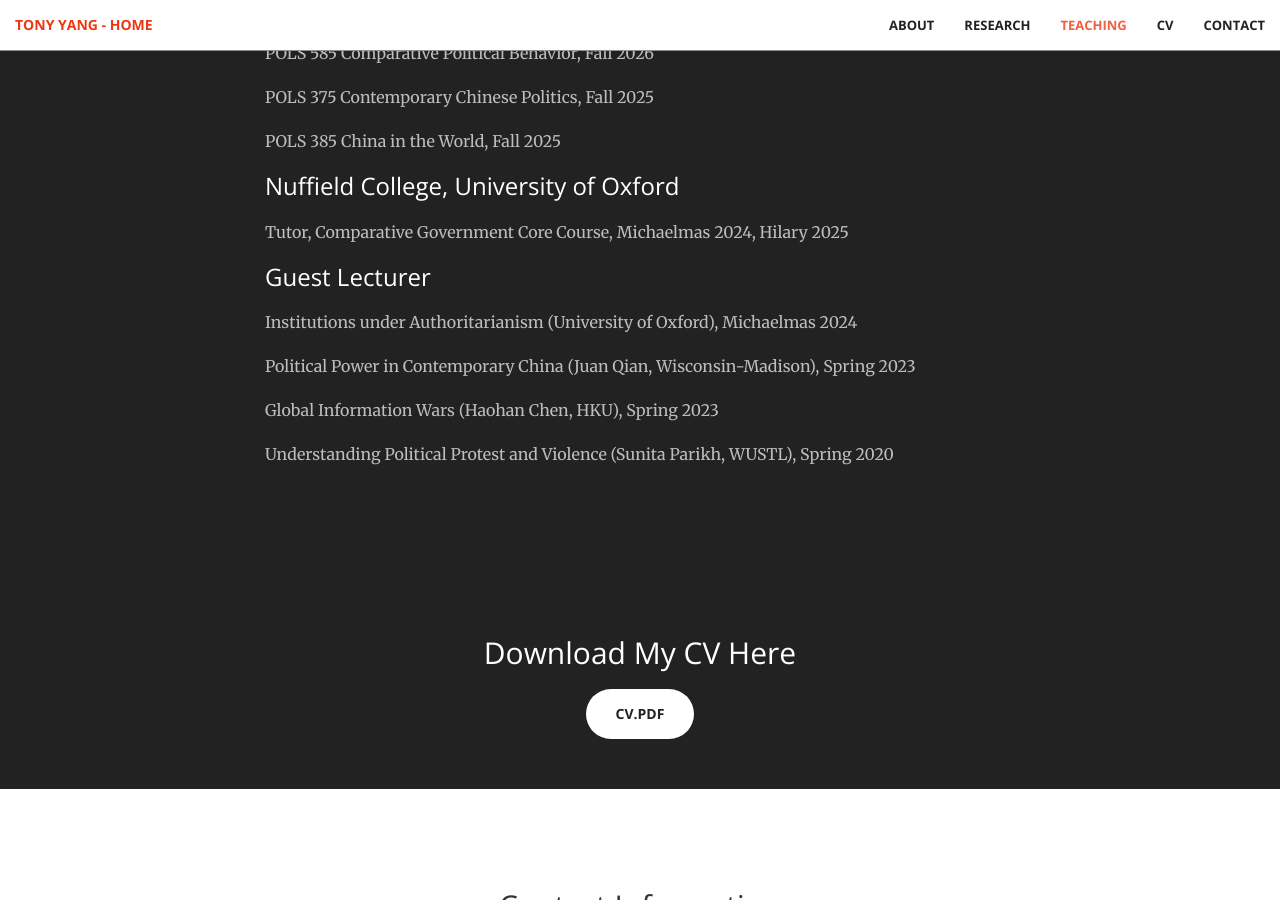
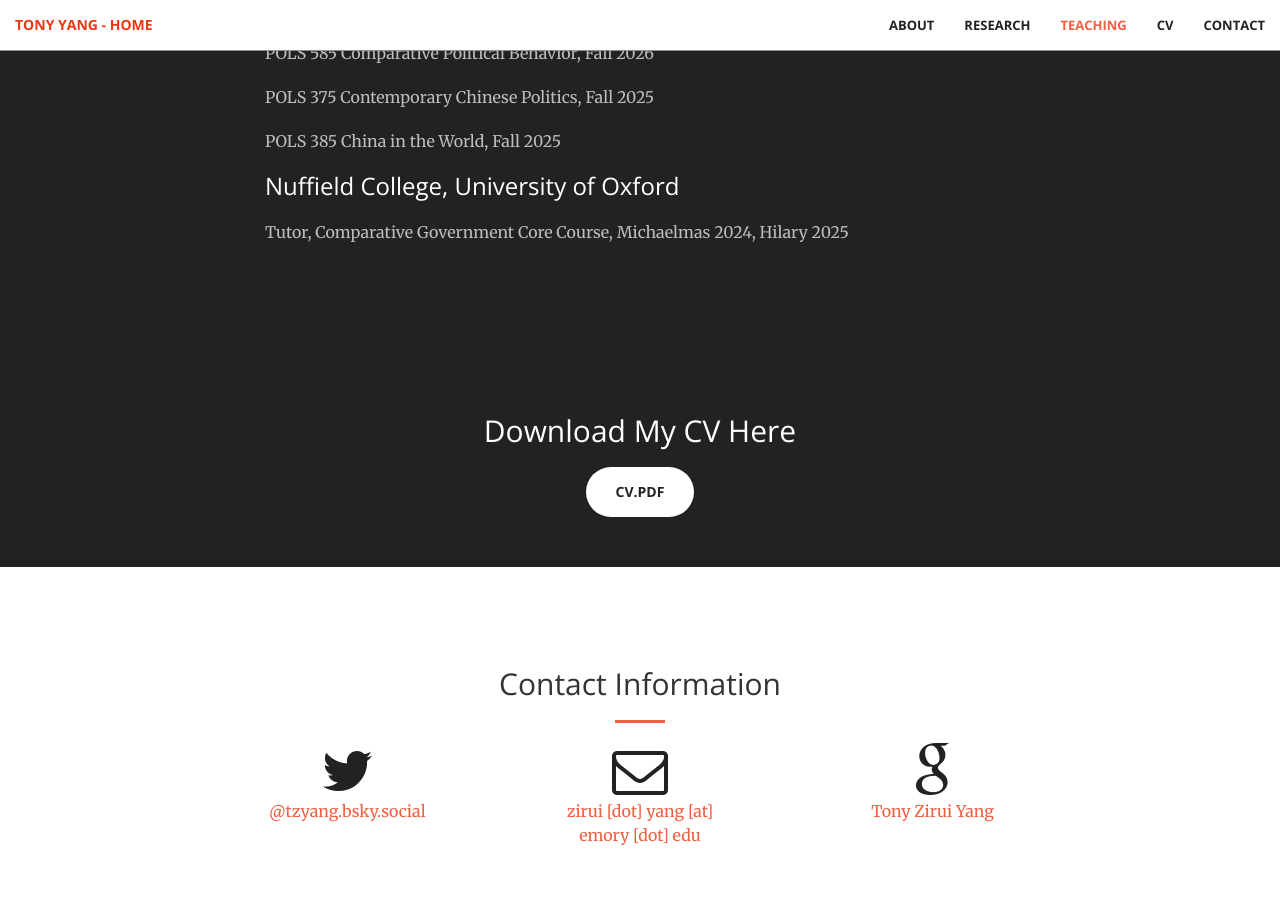
Before and after one commit to tonyhsfz/website, a Jekyll site: the page built from index.html, in a window 1280 px wide and 900 px high, scrolled down 3590 px. Built offline with Jekyll 4.4.1, drawn with Linux system fonts in a browser that asks for light colours.

Commit message:
Update teaching.html

```diff
--- a/_includes/teaching.html
+++ b/_includes/teaching.html
@@ -13,13 +13,6 @@
                 <h3 class="section-heading">Nuffield College, University of Oxford</h3>
                 <p></p>
                 <p class="text-faded">Tutor, Comparative Government Core Course, Michaelmas 2024, Hilary 2025</p>
-                <p></p>
-                <h3 class="section-heading">Guest Lecturer</h3>
-                <p></p>
-                <p class="text-faded">Institutions under Authoritarianism (University of Oxford), Michaelmas 2024</p>
-                <p class="text-faded">Political Power in Contemporary China (Juan Qian, Wisconsin-Madison), Spring 2023</p>
-                <p class="text-faded">Global Information Wars (Haohan Chen, HKU), Spring 2023</p>
-                <p class="text-faded">Understanding Political Protest and Violence (Sunita Parikh, WUSTL), Spring 2020</p>
             </div>
         </div>
     </div>
```
